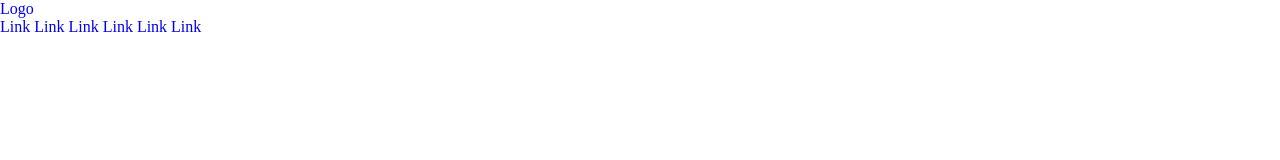
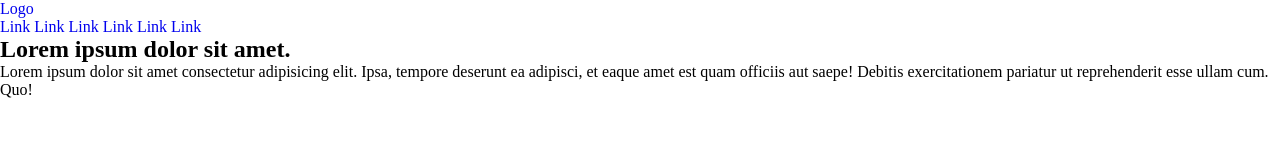
Before and after one commit to Izzat-Khudoyberganov/branch, a plain HTML site: page index.html in a window 1280 px wide. Drawn offline with Linux system fonts and the light colour scheme.

Commit message:
added banner html

```diff
--- a/index.html
+++ b/index.html
@@ -24,7 +24,20 @@
         </header>
         <main>
             <section class="banner">
-                <!-- Abbos -->
+                <div class="container">
+                    <div class="banner-content">
+                        <h1 class="banner-content_title">
+                            Lorem ipsum dolor sit amet.
+                        </h1>
+                        <p class="banner-content_text">
+                            Lorem ipsum dolor sit amet consectetur adipisicing
+                            elit. Ipsa, tempore deserunt ea adipisci, et eaque
+                            amet est quam officiis aut saepe! Debitis
+                            exercitationem pariatur ut reprehenderit esse ullam
+                            cum. Quo!
+                        </p>
+                    </div>
+                </div>
             </section>
             <section class="info">
                 <!-- Tohir -->
```
